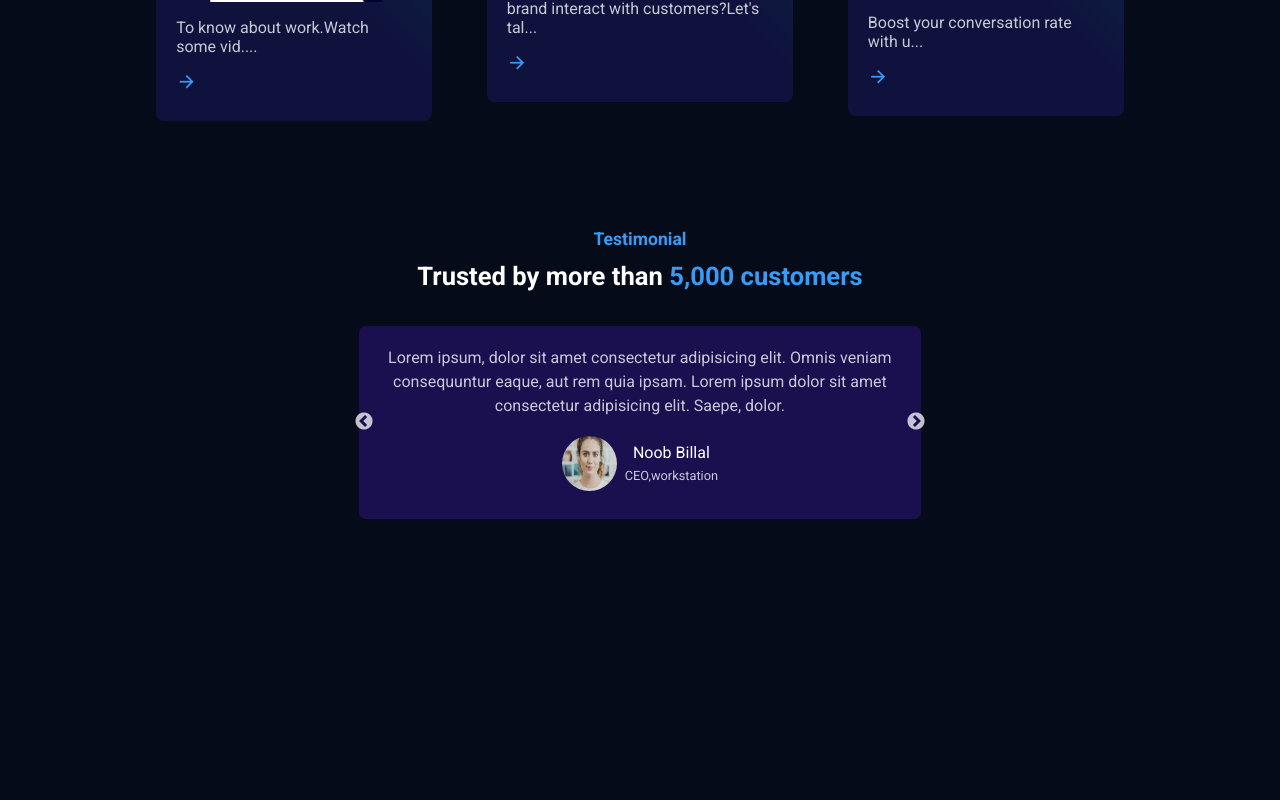
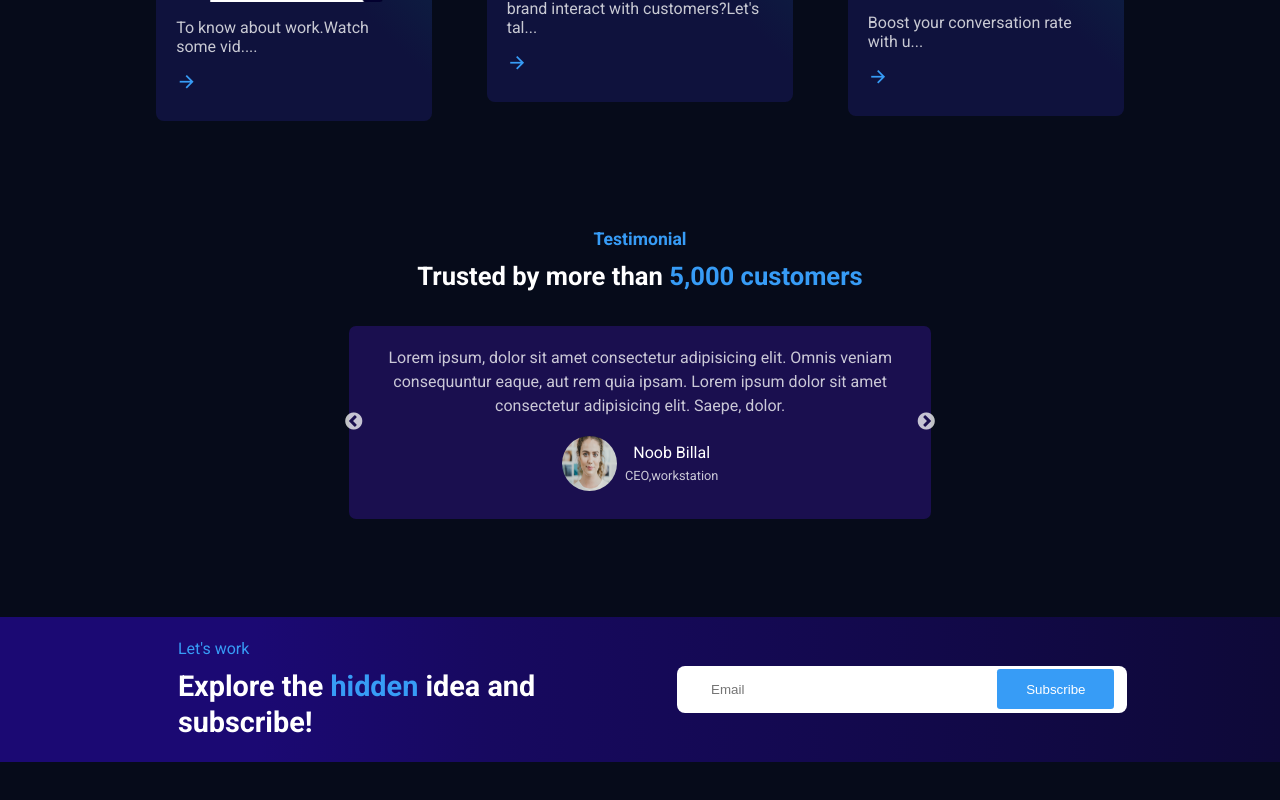
Before and after one commit to MoniruzzamanBillal/Agency-app, a React (Create React App) app: page / in a window 1280 px wide. Shown: the part 2297-3097 px from the top of the page. Before the commit the page ends 2914 px from the top, so only its background shows below. Built offline with nearby package versions, Linux system fonts and the light colour scheme.

Commit message:
newsletter section done

```diff
--- a/src/App.js
+++ b/src/App.js
@@ -5,6 +5,7 @@ import Blog from "./Components/Blog/Blog";
 import Counter from "./Components/Counter/Counter";
 import Hero from "./Components/Hero/Hero";
 import NavBar from "./Components/NavBar/NavBar";
+import NewsLetter from "./Components/NewsLetter/NewsLetter";
 import Service from "./Components/Service/Service";
 import Testimonial from "./Components/Testimonial/Testimonial";
 
@@ -18,6 +19,7 @@ function App() {
       <About />
       <Blog />
       <Testimonial />
+      <NewsLetter />
     </>
   );
 }
--- /dev/null
+++ b/src/Components/NewsLetter/NewsLetter.css
@@ -0,0 +1,79 @@
+.NewsLetterContainer {
+  /* border: 1px solid blue; */
+  /* background-color: pink; */
+  background: var(--newsletter-bg);
+  margin-bottom: 90px;
+}
+
+.NewsLetterWrapper {
+  /* border: 1px solid rgb(255, 0, 0); */
+  /* background-color: rgb(123, 255, 178); */
+  margin: auto;
+  width: 88%;
+  padding: 14px 0;
+}
+
+.NewsLetterWrapperContainer {
+  /* border: 1px solid black; */
+  /* background-color: blueviolet; */
+  padding: 8px;
+  display: flex;
+  justify-content: space-around;
+  align-items: center;
+}
+
+.NewsLetterWrapperContainerLeft {
+  width: 50%;
+}
+
+.NewsLetterWrapperContainerRight {
+  width: 45%;
+}
+.NewsLetterLeft {
+  /* border: 1px solid red; */
+  /* background-color: rgb(123, 255, 178); */
+  margin-left: 25px;
+}
+
+.highlight {
+  color: var(--btn-primary-bg);
+  padding-bottom: 10px;
+}
+
+.NewsLetterLeftH1 {
+  /* border: 1px solid rgb(21, 0, 255); */
+  /* background-color: red; */
+  font-size: 1.8rem;
+  width: 90%;
+  line-height: 36px;
+}
+
+.hiddenHighlight {
+  color: var(--btn-primary-bg);
+}
+
+.NewsLetterRight {
+  background-color: rgb(255, 255, 255);
+  padding: 0.2rem 0.8rem;
+  display: flex;
+  justify-content: space-between;
+  align-items: center;
+  border-radius: 0.5rem;
+}
+
+.inputClass {
+  border: none;
+  outline: none;
+  padding: 0.8rem 1.3rem;
+  width: 70%;
+}
+
+.secondary_btn {
+  padding: 0.8rem 1.8rem;
+  border: none;
+  outline: none;
+  cursor: pointer;
+  color: #fff;
+  border-radius: 0.2rem;
+  background: var(--btn-primary-bg);
+}
--- /dev/null
+++ b/src/Components/NewsLetter/NewsLetter.jsx
@@ -0,0 +1,36 @@
+import React from "react";
+import "./NewsLetter.css";
+
+export default function NewsLetter() {
+  return (
+    <>
+      <div className="NewsLetterContainer">
+        <div className="container">
+          <div className="NewsLetterWrapper">
+            <div className="NewsLetterWrapperContainer">
+              <div className="NewsLetterWrapperContainerLeft">
+                <div className="NewsLetterLeft">
+                  <p className="highlight">Let's work</p>
+                  <h1 className="NewsLetterLeftH1">
+                    Explore the <span className="hiddenHighlight">hidden</span>{" "}
+                    idea and subscribe!
+                  </h1>
+                </div>
+              </div>
+              <div className="NewsLetterWrapperContainerRight">
+                <div className="NewsLetterRight">
+                  <input
+                    type="email"
+                    placeholder="Email"
+                    className="inputClass"
+                  />
+                  <button className="secondary_btn">Subscribe</button>
+                </div>
+              </div>
+            </div>
+          </div>
+        </div>
+      </div>
+    </>
+  );
+}
--- a/src/Components/Testimonial/Testimonial.css
+++ b/src/Components/Testimonial/Testimonial.css
@@ -34,7 +34,7 @@
   background: var(--testimonial-bg);
   text-align: center;
   padding: 20px;
-  width: 55%;
+  width: 57%;
   margin: auto;
   border-radius: 7px;
 }
```
